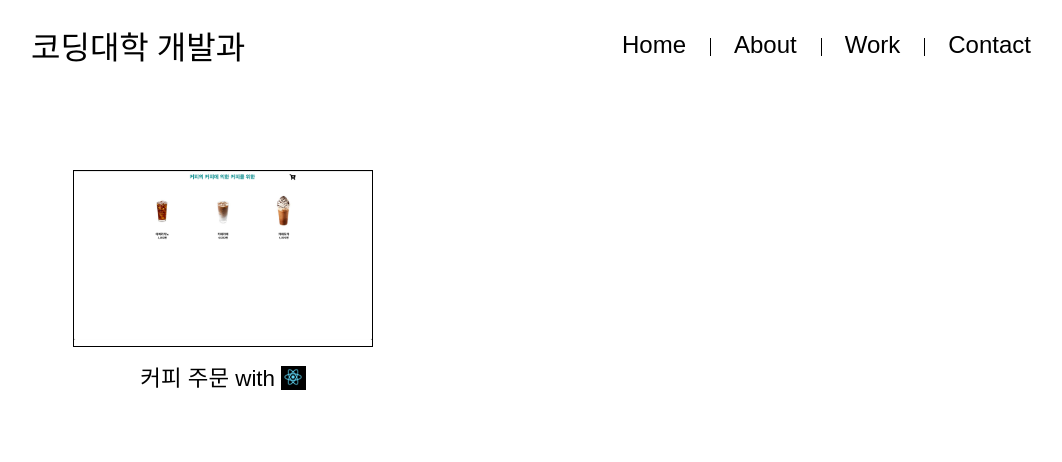
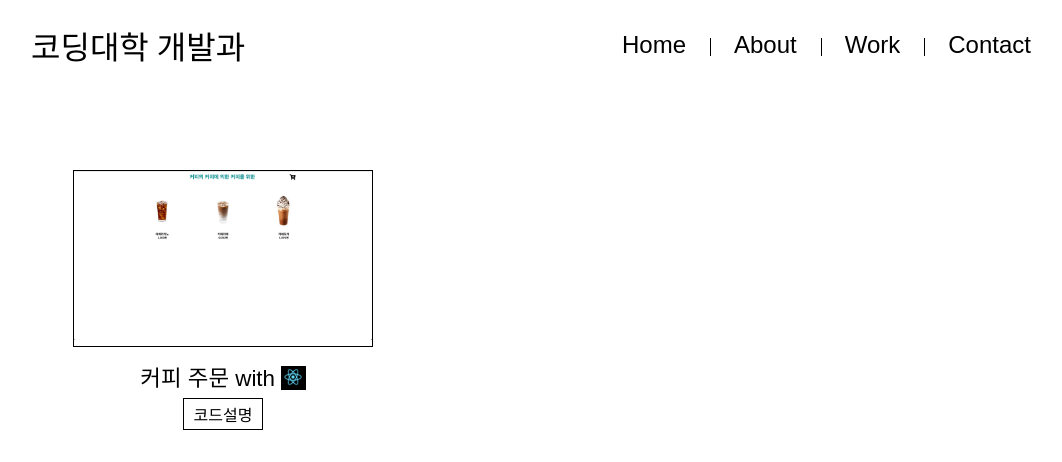
Before and after one commit to ben031/portfolio, a React (Create React App) app: page /portfolio/work in a window 1280 px wide. Shown: the top 462 px of the page, without its empty margins (97-1159 px from the left). Built offline with nearby package versions, Linux system fonts and the light colour scheme; a web font is replaced by a local one; what react-animations would draw is missing.

Commit message:
[수정] styled-component 관련

```diff
--- a/src/components/Work.js
+++ b/src/components/Work.js
@@ -14,6 +14,8 @@ const Work = () => {
             pic={item.picture}
             site={item.href}
             framework={item.framework}
+            github={item.github}
+            color={item.color}
           />
         ))}
       </WorkDiv>
--- a/src/components/WorkTemplate.js
+++ b/src/components/WorkTemplate.js
@@ -1,9 +1,9 @@
 import React from "react";
 import styled from "styled-components";
 
-const WorkTemplate = ({ pic, workname, site, framework }) => {
+const WorkTemplate = ({ pic, workname, site, framework, github, color }) => {
   return (
-    <WorkTemplateDiv>
+    <WorkTemplateDiv color={color}>
       <WorkTemplateImgDiv>
         <a href={site}>
           <img src={pic} alt="work" target="_blank" rel="noreferrer" />
@@ -11,24 +11,43 @@ const WorkTemplate = ({ pic, workname, site, framework }) => {
       </WorkTemplateImgDiv>
       <p className="workname">
         {workname} with{" "}
-        <span>
+        <span className="frameworkImg">
           <img src={framework} alt="framework" width="18px" />
         </span>
+        <br />
+        <a href={github} target="_blank" rel="noreferrer">
+          <button className="explain">코드설명</button>
+        </a>
       </p>
     </WorkTemplateDiv>
   );
 };
 
 export default WorkTemplate;
+
 const WorkTemplateDiv = styled.div`
   .workname {
     margin: 0.8rem 0;
   }
-  span {
+  .frameworkImg {
     display: inline-block;
     background-color: black;
     padding: 0 0.2rem;
     height: 1.5rem;
+  }
+  .explain {
+    padding: 0.2rem 0.6rem;
+    border: none;
+    background: none;
+    border: 1px black solid;
+    margin-top: 0.4rem;
+    cursor: pointer;
+    font-size: 1rem;
+  }
+
+  .explain:hover {
+    background-color: black;
+    color: ${(props) => (props.color === "react" ? "#61dcfc" : "#f7df1c")};
   }
 `;
 
--- a/src/data/work.js
+++ b/src/data/work.js
@@ -8,6 +8,8 @@ const work = [
     picture: coffee,
     href: "https://ben031.github.io/-coffee-delivery/",
     framework: react,
+    github: "https://github.com/ben031/-coffee-delivery/blob/master/README.md",
+    color: "react",
   },
 ];
 
```
Also changed, not shown: 1 other file (tests, documents, lock files or other folders).
